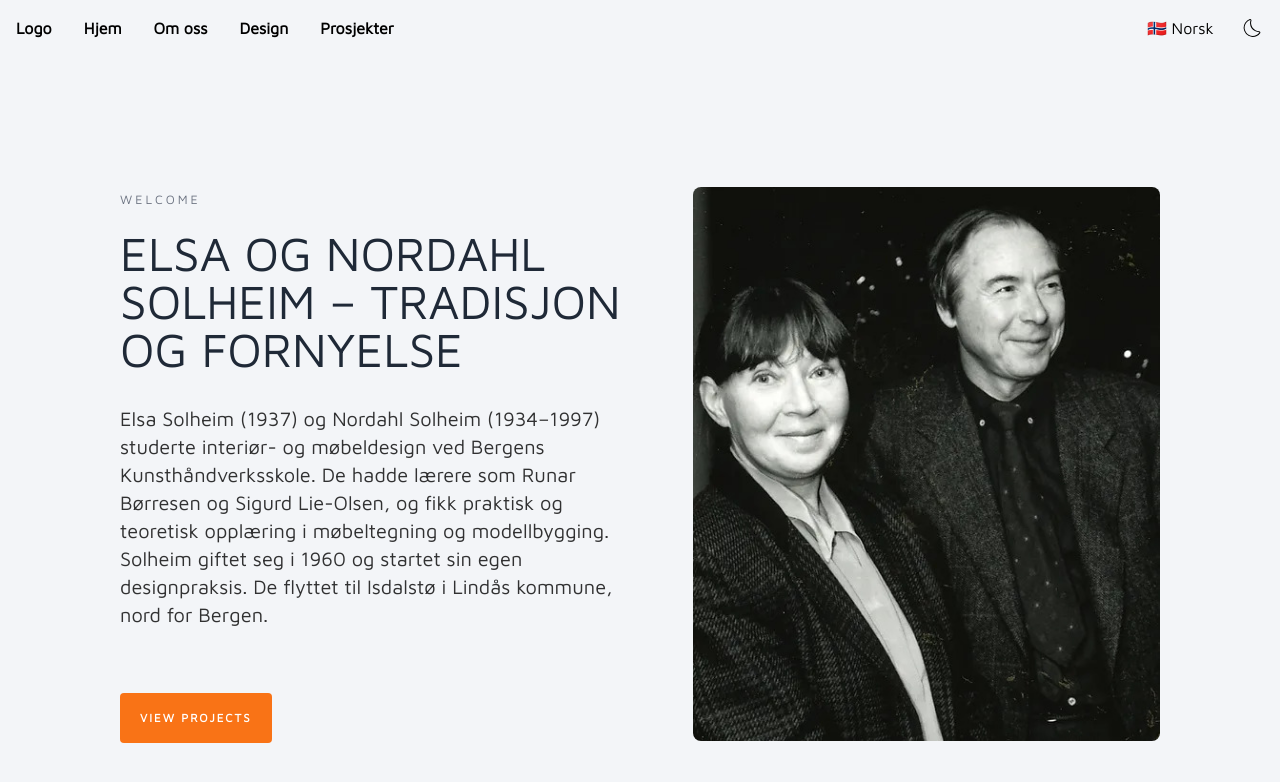
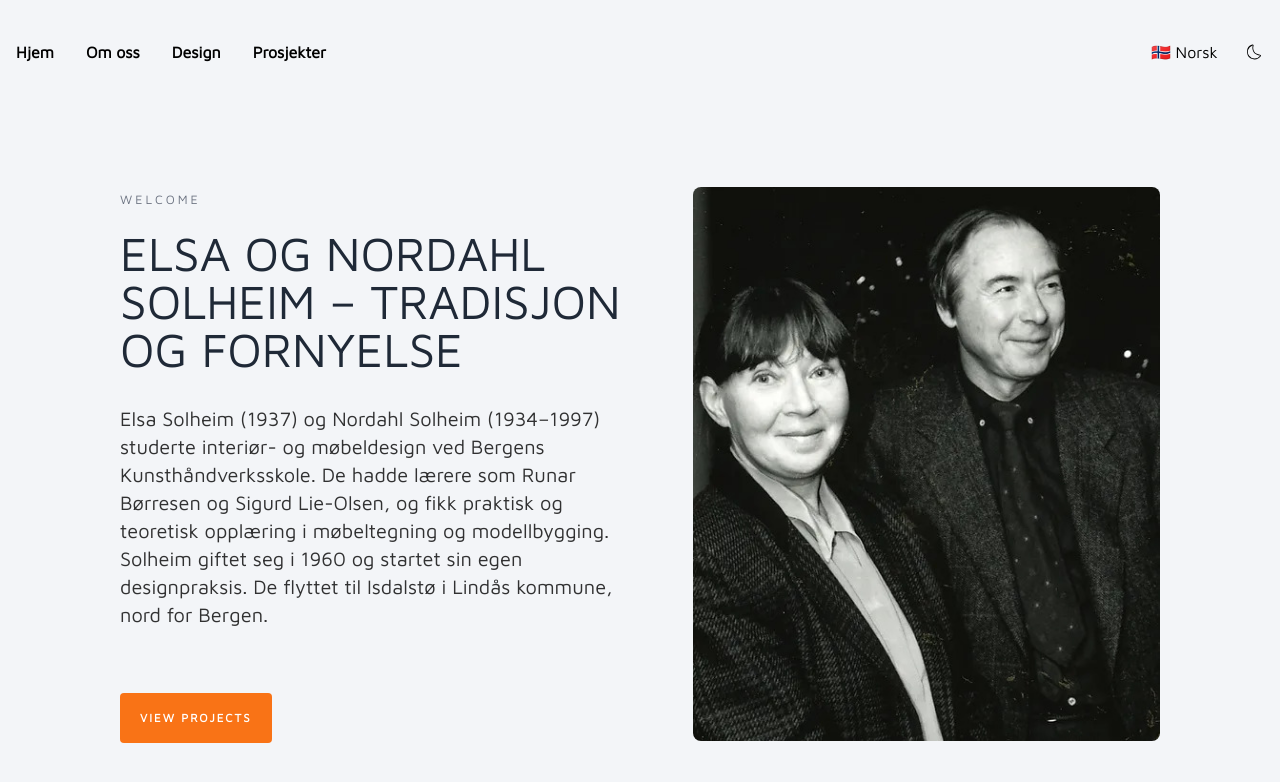
Before and after one commit to iamjianyoudai/solheim-design, a Next.js app: page / in a window 1280 px wide. Shown: the top 782 px of the page. Built offline with nearby package versions, Linux system fonts and the light colour scheme.

Commit message:
// fix header load error // reset layout

```diff
--- a/components/layout/header/Header.tsx
+++ b/components/layout/header/Header.tsx
@@ -1,5 +1,6 @@
+"use client";
 import useDarkMode from "@/components/useDarkMode";
-import { useState } from "react";
+import { useEffect, useState } from "react";
 import { CiDark, CiMenuBurger } from "react-icons/ci";
 import { MdOutlineLightMode } from "react-icons/md";
 import MobileNavigation from "./MobileNavigation";
@@ -9,6 +10,7 @@ export const Header = () => {
   const [toggleMenu, setToggleMenu] = useState(false);
   const [darkMode, setDarkMode] = useDarkMode();
   const [language, setLanguage] = useState("no");
+  const [mounted, setMounted] = useState(false);
 
   const flagIcons = {
     no: "🇳🇴",
@@ -16,22 +18,35 @@ export const Header = () => {
     zh: "🇨🇳",
   };
 
+  useEffect(() => {
+    setMounted(true);
+  }, []);
+
+  if (!mounted) {
+    return null; // Render nothing on the server
+  }
+
   return (
     <header
       role="banner"
-      className="py-4 absolute w-full z-10"
+      className="lg:py-6 absolute w-full z-10"
       style={{ backgroundColor: "var(--color-bg-primary)" }}
     >
-      <div className="max-w-7xl mx-auto flex justify-between items-center px-4">
-        <div className="flex items-center">
-          <div className="text-black dark:text-white font-bold mr-8">Logo</div>
+      <div className="max-w-7xl mx-auto flex justify-between items-center p-4">
+        {" "}
+        {/* Added padding here */}
+        <div className="flex items-center justify-start w-full">
+          {" "}
+          {/* Removed padding from here */}
           <Navigation language={language} setLanguage={setLanguage} />
         </div>
         <div className="flex items-center">
+          {" "}
+          {/* Separate container for language and dark mode controls */}
           <select
             value={language}
             onChange={(e) => setLanguage(e.target.value)}
-            className="appearance-none bg-[#f3f5f8] dark:bg-[#333333] dark:text-white text-black"
+            className="ml-4 bg-[#f3f5f8] dark:bg-[#333333] dark:text-white text-black lang-select"
           >
             <option value="no">{flagIcons.no} Norsk</option>
             <option value="en">{flagIcons.en} English</option>
@@ -42,9 +57,9 @@ export const Header = () => {
             className="text-black dark:text-white ml-4"
           >
             {darkMode ? (
-              <MdOutlineLightMode className="h-6 w-6" />
+              <MdOutlineLightMode className="h-5 w-5" />
             ) : (
-              <CiDark className="h-6 w-6" />
+              <CiDark className="h-5 w-5" />
             )}
           </button>
           <button
@@ -61,48 +76,3 @@ export const Header = () => {
 };
 
 export default Header;
-
-// import useDarkMode from "@/components/useDarkMode";
-// import { useState } from "react";
-// import { CiDark, CiMenuBurger } from "react-icons/ci";
-// import { MdOutlineLightMode } from "react-icons/md";
-// import MobileNavigation from "./MobileNavigation";
-// import Navigation from "./Navigation";
-
-// export const Header = () => {
-//   const [toggleMenu, setToggleMenu] = useState(false);
-//   const [darkMode, setDarkMode] = useDarkMode();
-//   const [language, setLanguage] = useState("no");
-
-//   return (
-//     <header
-//       role="banner"
-//       className="py-4 absolute w-full z-10"
-//       style={{ backgroundColor: "var(--color-bg-primary)" }}
-//     >
-//       <div className="max-w-7xl mx-auto flex justify-between items-center px-4">
-//         <div className="text-black dark:text-white font-bold">Logo</div>
-//         <Navigation language={language} setLanguage={setLanguage} />
-//         <button
-//           onClick={() => setDarkMode(!darkMode)}
-//           className="text-black dark:text-white ml-4"
-//         >
-//           {darkMode ? (
-//             <MdOutlineLightMode className="h-6 w-6" />
-//           ) : (
-//             <CiDark className="h-6 w-6" />
-//           )}
-//         </button>
-//         <button
-//           className="lg:hidden text-black dark:text-white font-semibold"
-//           onClick={() => setToggleMenu(!toggleMenu)}
-//         >
-//           <CiMenuBurger className="h-6 w-6" />
-//         </button>
-//       </div>
-//       <MobileNavigation isOpen={toggleMenu} language={language} />
-//     </header>
-//   );
-// };
-
-// export default Header;
--- a/styles/globals.css
+++ b/styles/globals.css
@@ -102,3 +102,11 @@ h4 {
   visibility: visible;
   transform: scaleX(1);
 }
+
+.lang-select {
+  -moz-appearance: none;
+  -webkit-appearance: none;
+  appearance: none;
+  background: transparent;
+  background-image: none;
+}
```
Also changed, not shown: components/layout/header/Navigation.tsx (+0 -39 lines), 1 other file (tests, documents, lock files or other folders).
